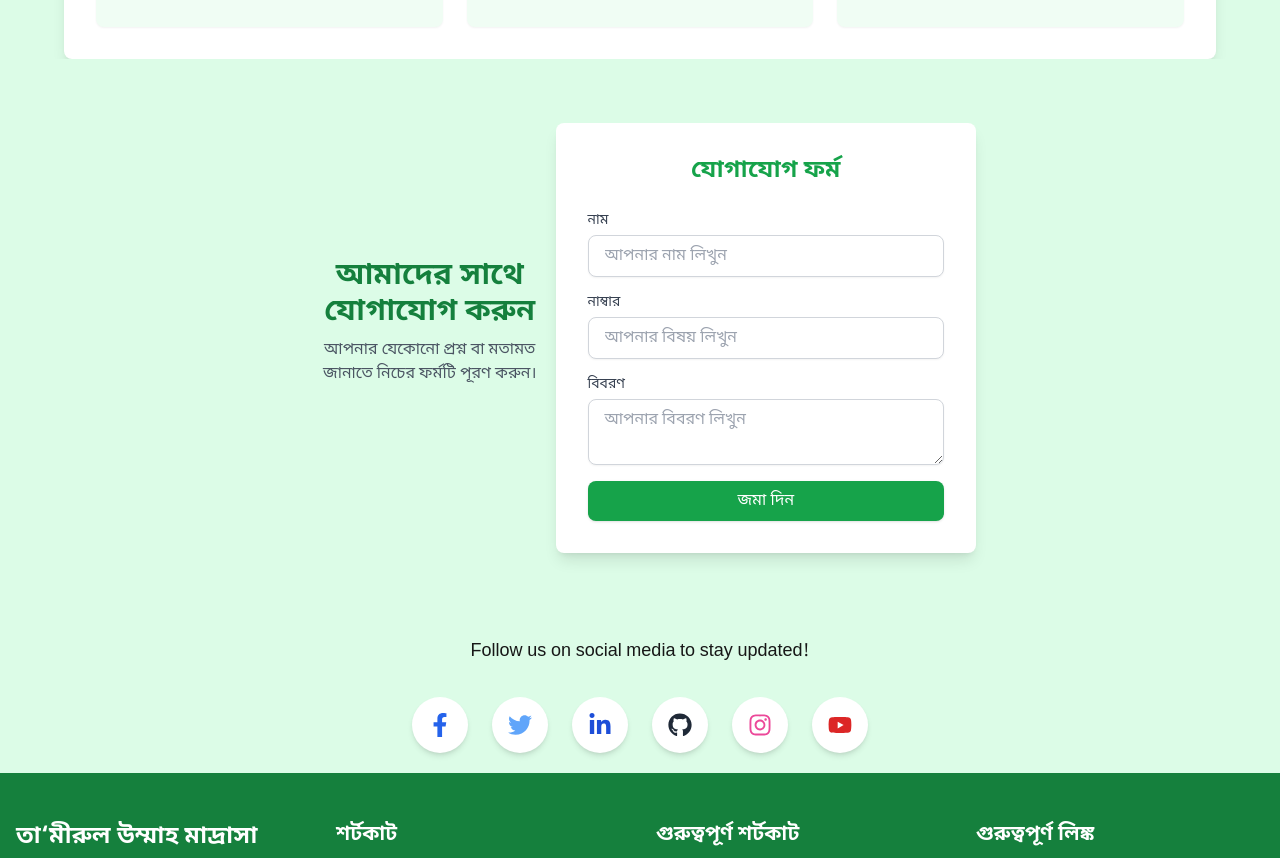
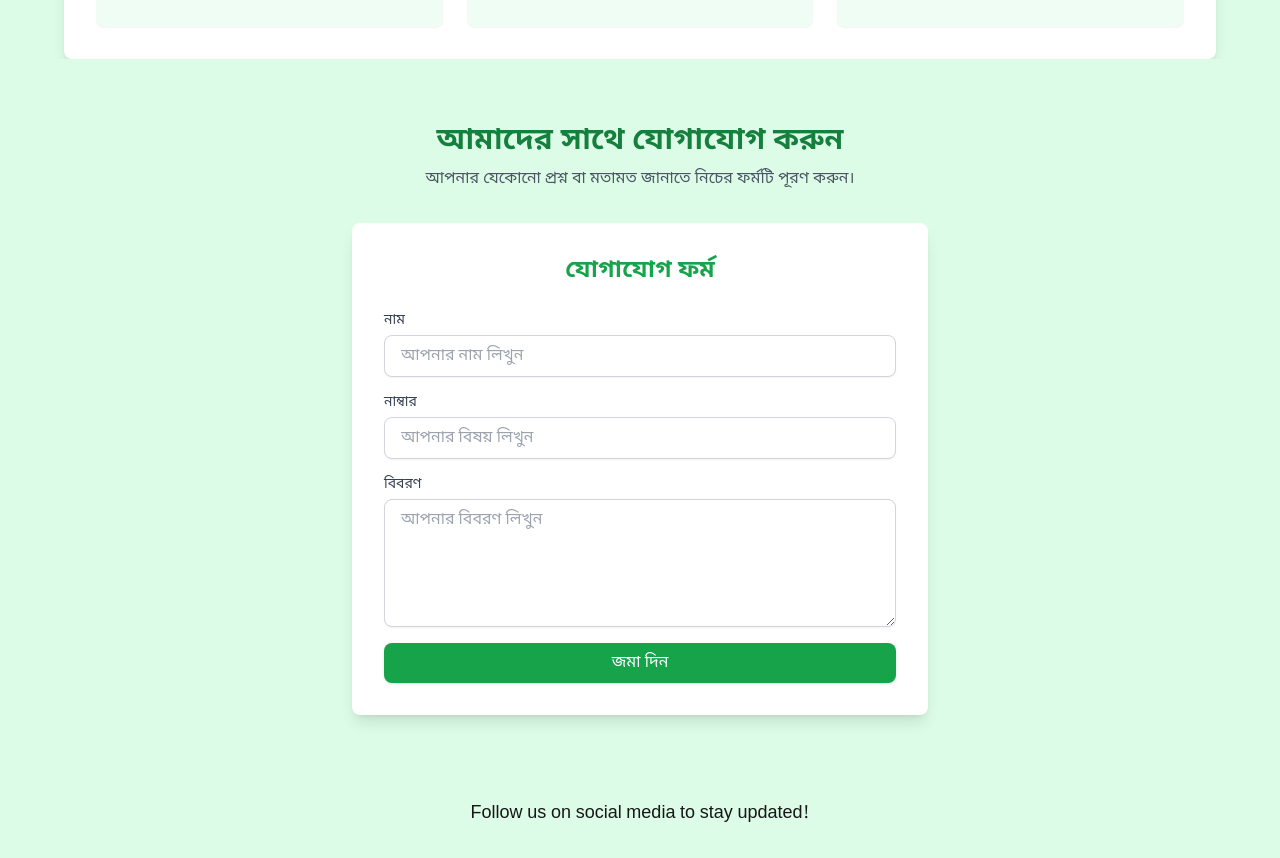
Before and after one commit to Robiu-Sani/tamirul-ummah-maderasah-client-site, a Next.js app: page /pages/contact-us in a window 1280 px wide. Shown: the part 502-1360 px from the top of the page. Built offline with nearby package versions, Linux system fonts and the light colour scheme.

Commit message:
our gain is running

```diff
--- a/src/app/pages/consulting/ConsultingForm.jsx
+++ b/src/app/pages/consulting/ConsultingForm.jsx
@@ -117,7 +117,7 @@ export default function ConsultingForm() {
             placeholder="আপনার বিবরণ লিখুন"
             className={`mt-1 block w-full px-4 py-2 border ${
               errors.description ? "border-red-500" : "border-gray-300"
-            } rounded-lg shadow-sm focus:outline-none focus:ring-green-500 focus:border-green-500`}
+            } rounded-lg h-32 shadow-sm focus:outline-none focus:ring-green-500 focus:border-green-500`}
           />
           {errors.description && (
             <span className="text-red-500 text-sm">
--- a/src/app/pages/contact-us/ContactForm.jsx
+++ b/src/app/pages/contact-us/ContactForm.jsx
@@ -36,7 +36,7 @@ export default function ContactForm() {
   return (
     <div className="w-full py-16 px-4 bg-green-100 flex justify-center items-center">
       <Toaster />
-      <div className="flex justify-center items-center  max-w-2xl w-full">
+      <div className="flex flex-col justify-center items-center  max-w-2xl w-full">
         {/* Header */}
         <div className="text-center mb-8">
           <h1 className="text-3xl font-bold text-green-700 mb-2">
@@ -126,7 +126,7 @@ export default function ContactForm() {
                 },
               })}
               placeholder="আপনার বিবরণ লিখুন"
-              className={`mt-1 block w-full px-4 py-2 border ${
+              className={`mt-1 block h-32 w-full px-4 py-2 border ${
                 errors.description ? "border-red-500" : "border-gray-300"
               } rounded-lg shadow-sm focus:outline-none focus:ring-green-500 focus:border-green-500`}
             />
@@ -140,7 +140,7 @@ export default function ContactForm() {
           {/* Submit Button */}
           <button
             type="submit"
-            className="w-full flex justify-center items-center gap-3 bg-green-600 text-white py-2 px-4 rounded-lg shadow hover:bg-green-700 transition duration-300"
+            className="w-full  flex justify-center items-center gap-3 bg-green-600 text-white py-2 px-4 rounded-lg shadow hover:bg-green-700 transition duration-300"
           >
             {isSubmiting ? <GiOilySpiral className="animate-spin" /> : null}
             জমা দিন
```
